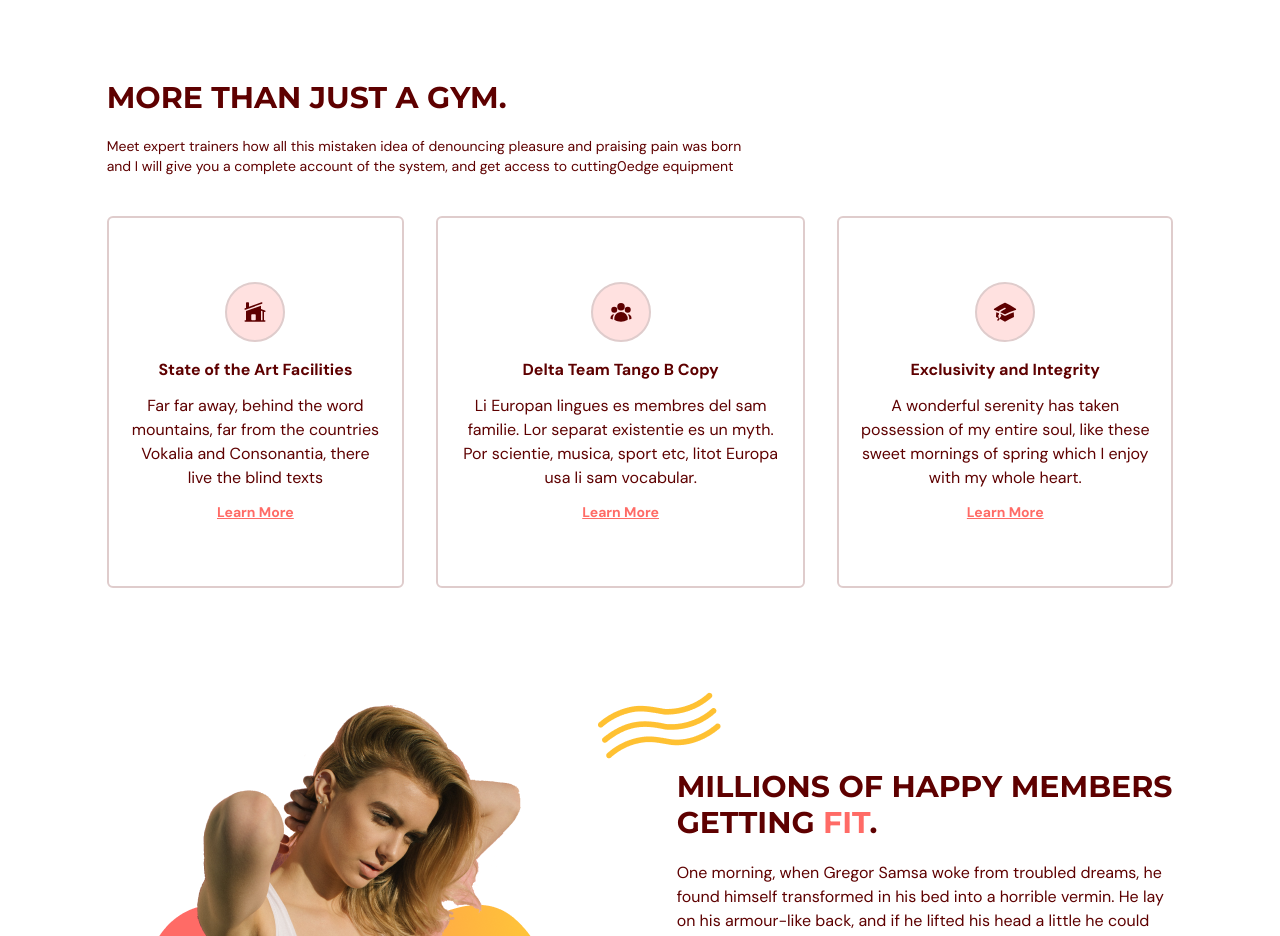
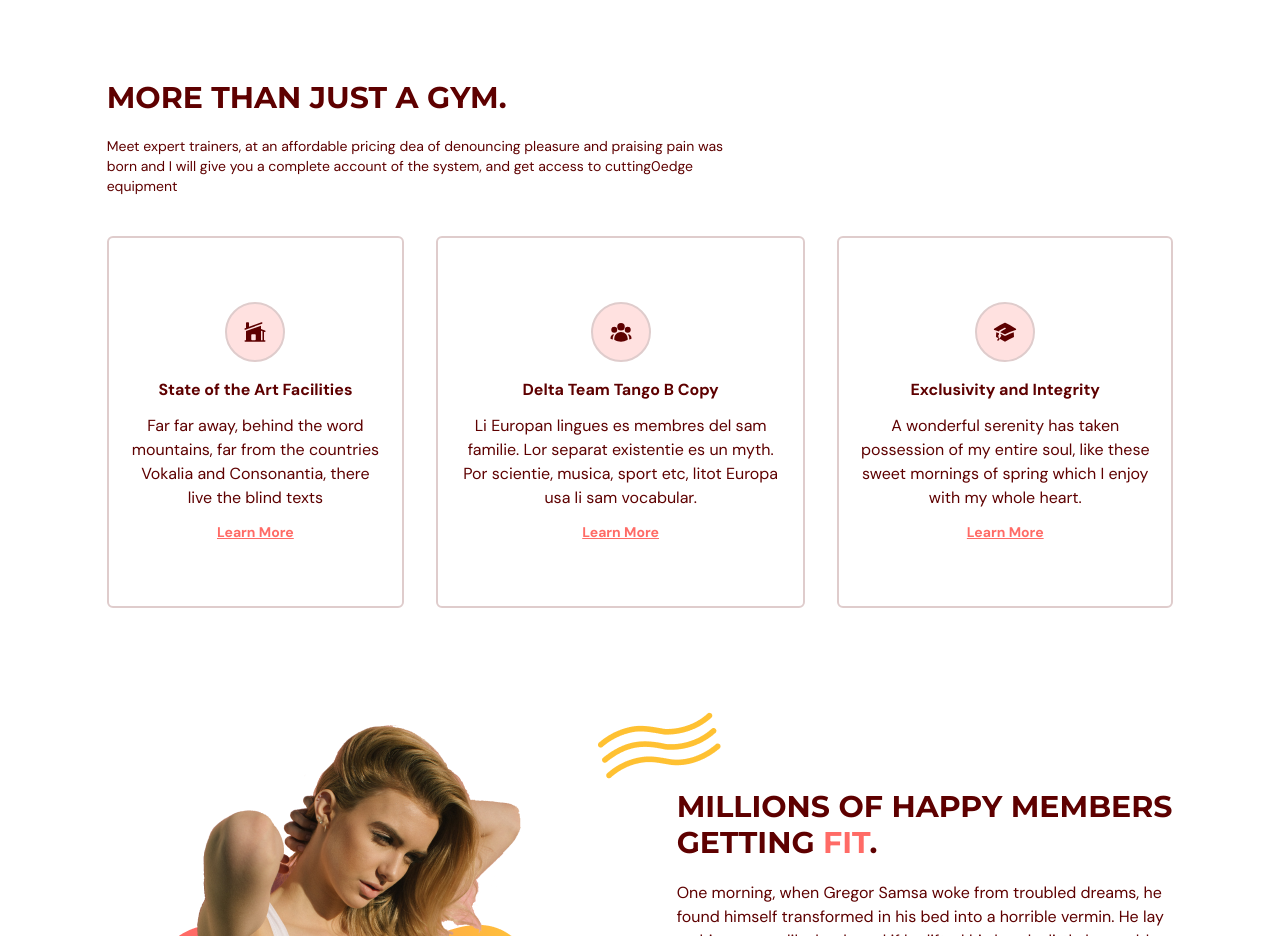
Before and after one commit to Timmotal/mogymn, a React (Vite) app: page / in a window 1280 px wide. Shown: the part 820-1756 px from the top of the page. Built offline with nearby package versions, Linux system fonts and the light colour scheme.

Commit message:
inlcude pricing

```diff
--- a/src/scenes/benefits/index.tsx
+++ b/src/scenes/benefits/index.tsx
@@ -61,7 +61,7 @@ const Benefits = ({ setSelectedPage}: Props) => {
                     MORE THAN JUST A  GYM.
                 </HText>
                 <p className="my-5 text-sm">
-                Meet expert trainers how all this mistaken idea of denouncing
+                Meet expert trainers, at an affordable pricing dea of denouncing
                 pleasure and praising pain was born and I will give you a complete
                 account of the system, and get access to cutting0edge equipment
                 </p>
```
